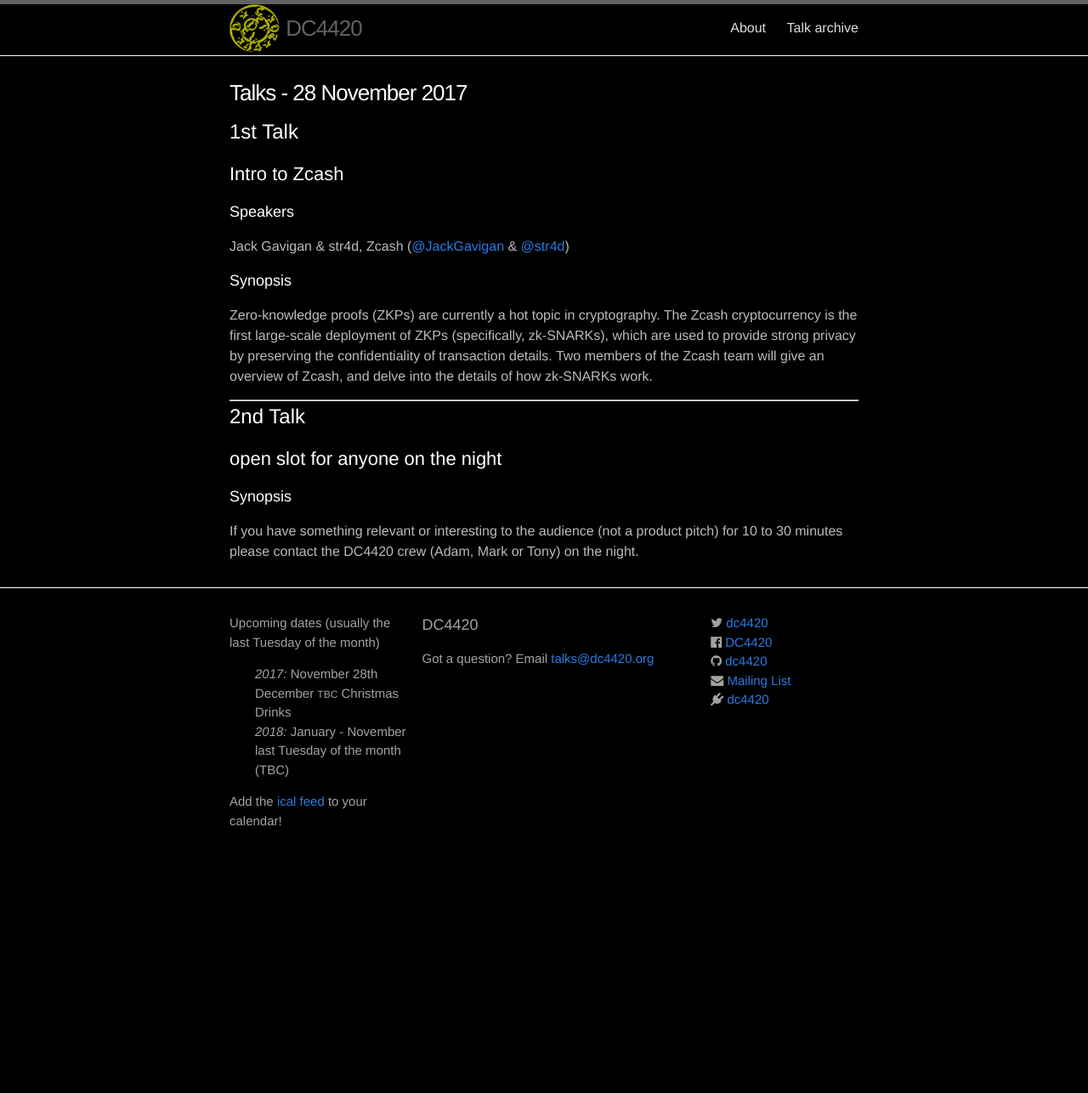
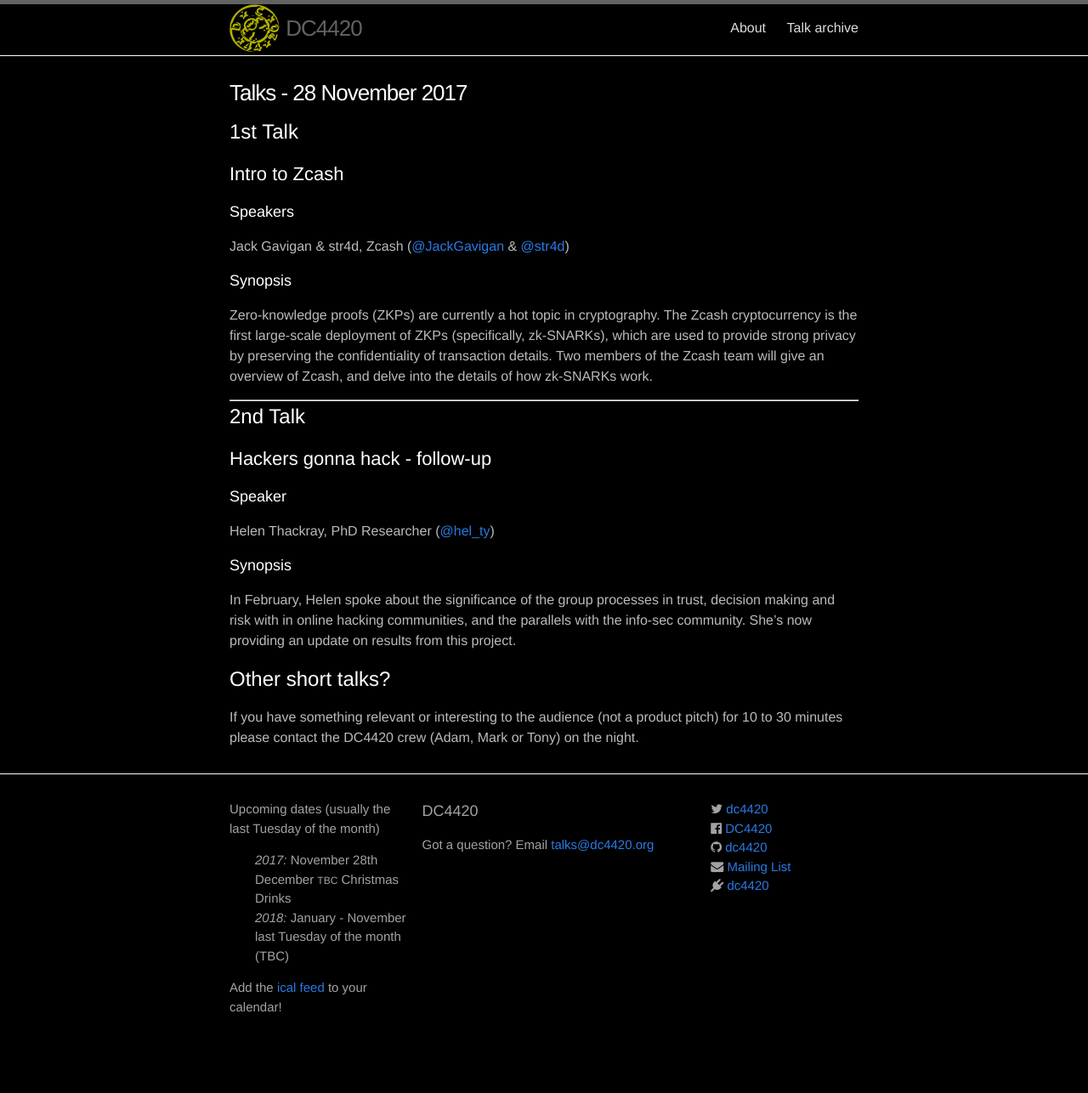
Before and after one commit to dc4420/website, a Jekyll site: the page built from _posts/2017-11-28-talks.markdown, in a window 1280 px wide. Shown: the whole page at 85% size. Built offline with Jekyll 4.4.1, drawn with Linux system fonts in a browser that asks for light colours; nearby versions of some CDN libraries; before the commit the page ends 1067 px from its top, so only the background shows below that.

Commit message:
Helen's giving an update on her research

```diff
--- a/_posts/2017-11-28-talks.markdown
+++ b/_posts/2017-11-28-talks.markdown
@@ -21,8 +21,20 @@
 
 # 2nd Talk
 
-## open slot for anyone on the night
+##  Hackers gonna hack - follow-up
+
+### Speaker
+
+Helen Thackray, PhD Researcher ([@hel_ty](https://twitter.com/hel_ty))
 
 ### Synopsis
 
+In February, Helen spoke about the significance of the group processes
+in trust, decision making and risk with in online hacking communities,
+and the parallels with the info-sec community. She's now providing an
+update on results from this project.
+
+
+# Other short talks?
+
 If you have something relevant or interesting to the audience (not a product pitch) for 10 to 30 minutes please contact the DC4420 crew (Adam, Mark or Tony) on the night.
```
